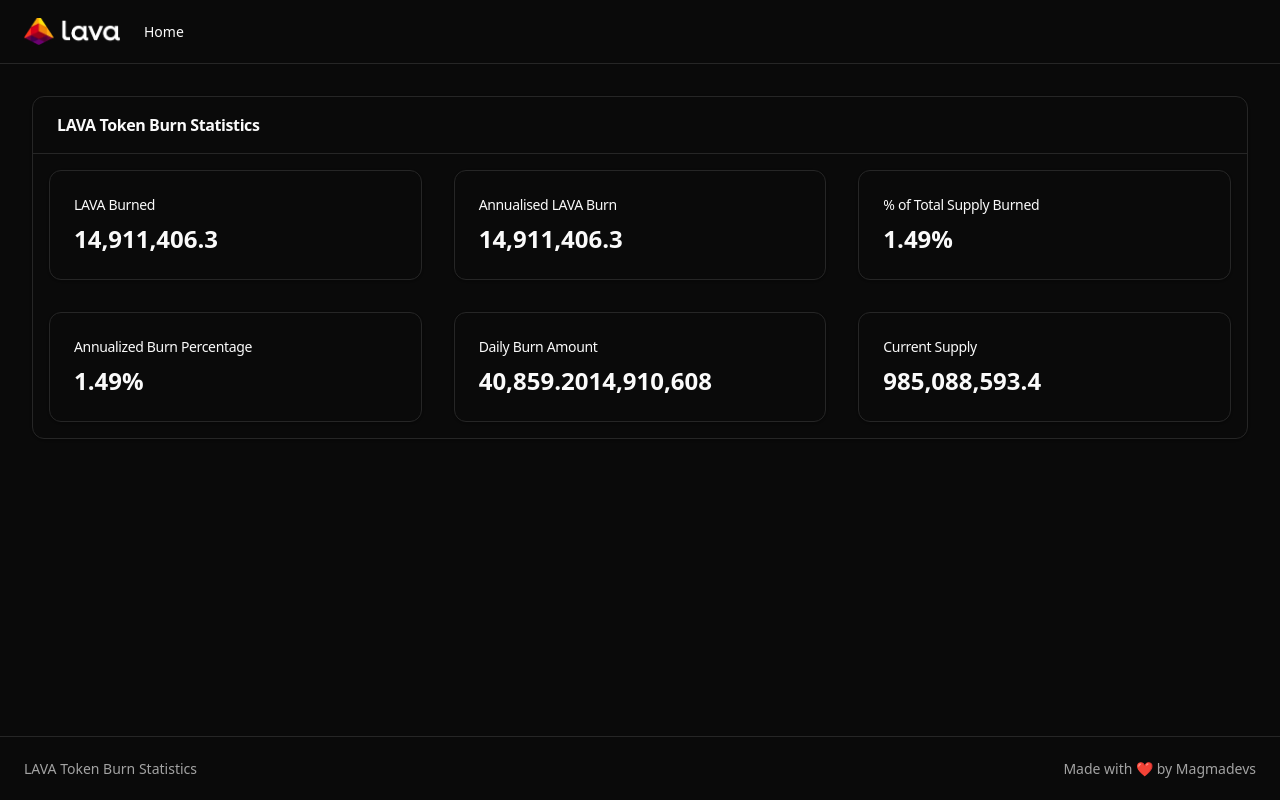
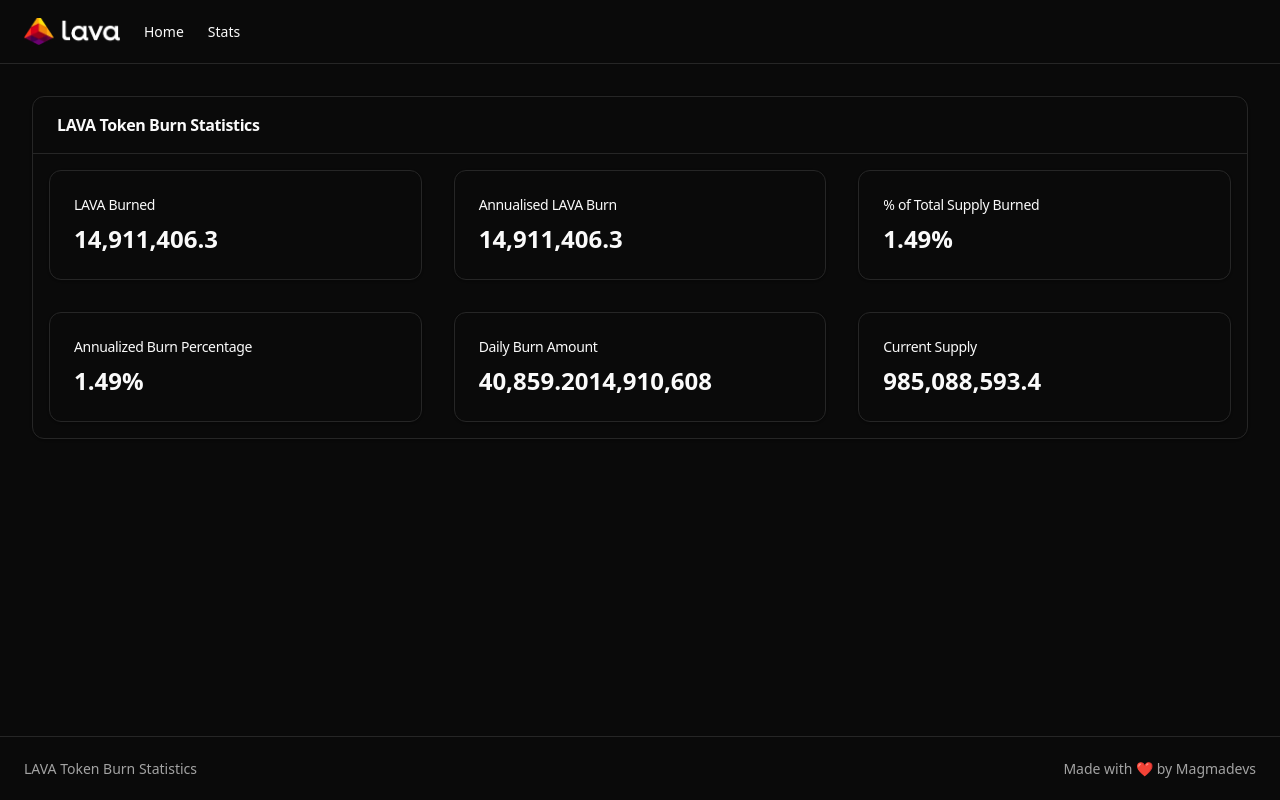
Before and after one commit to lavanet/burn-ui, a Next.js app: page / in a window 1280 px wide. Built offline with nearby package versions, Linux system fonts and the light colour scheme.

Commit message:
Add link to stats

```diff
--- a/components/mobile-navigation.tsx
+++ b/components/mobile-navigation.tsx
@@ -32,6 +32,9 @@
           <Link href="/" className="hover:text-foreground">
             Home
           </Link>
+          <Link href="https://stats.lavanet.xyz" className="hover:text-foreground">
+            Stats
+          </Link>
         </nav>
       </SheetContent>
     </Sheet>
--- a/components/navigation.tsx
+++ b/components/navigation.tsx
@@ -16,6 +16,9 @@
       <Link href="/" className="text-foreground transition-colors hover:text-foreground">
         Home
       </Link>
+      <Link href="https://stats.lavanet.xyz" className="hover:text-foreground">
+        Stats
+      </Link>
     </nav>
   );
 }
```
